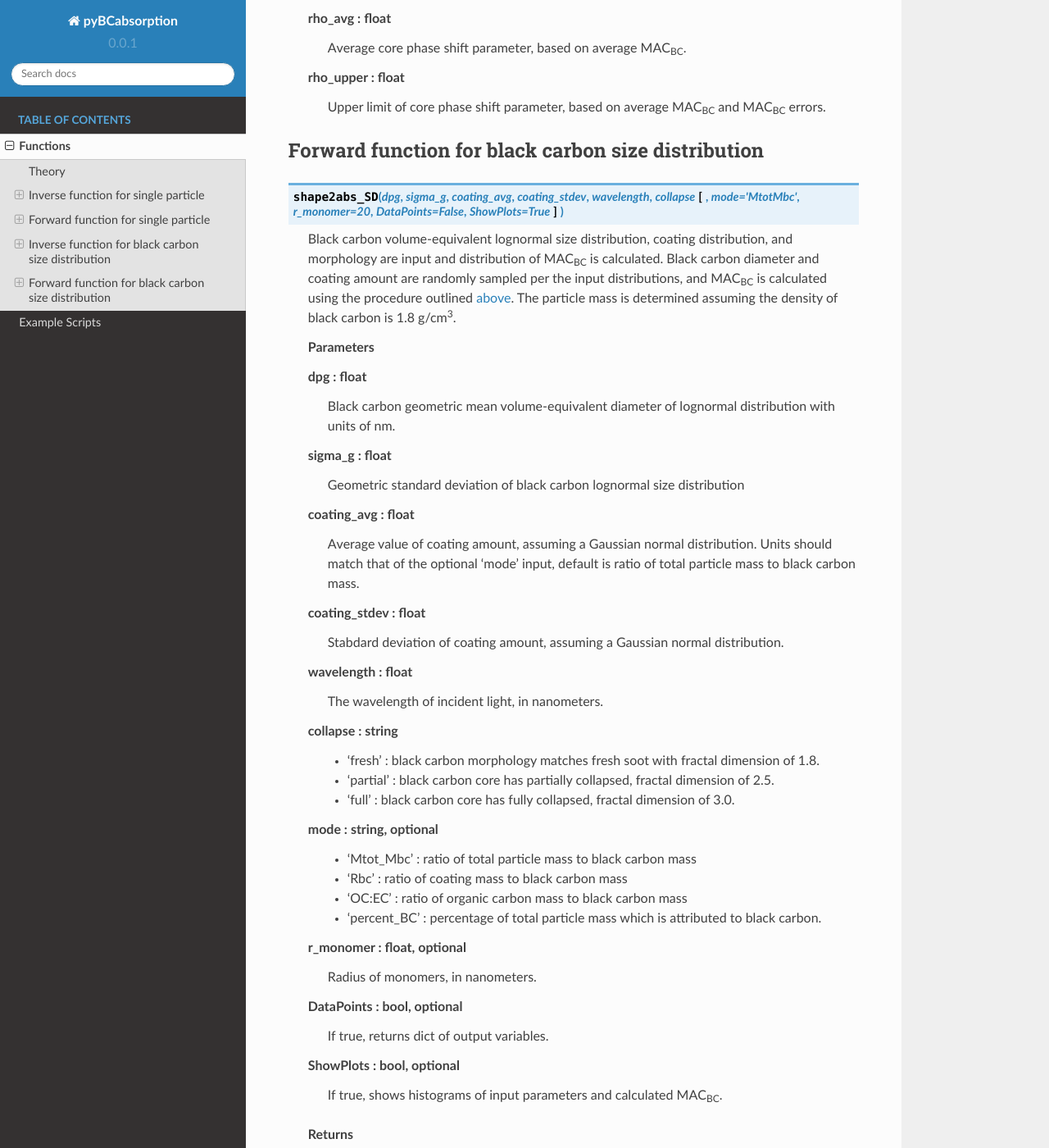
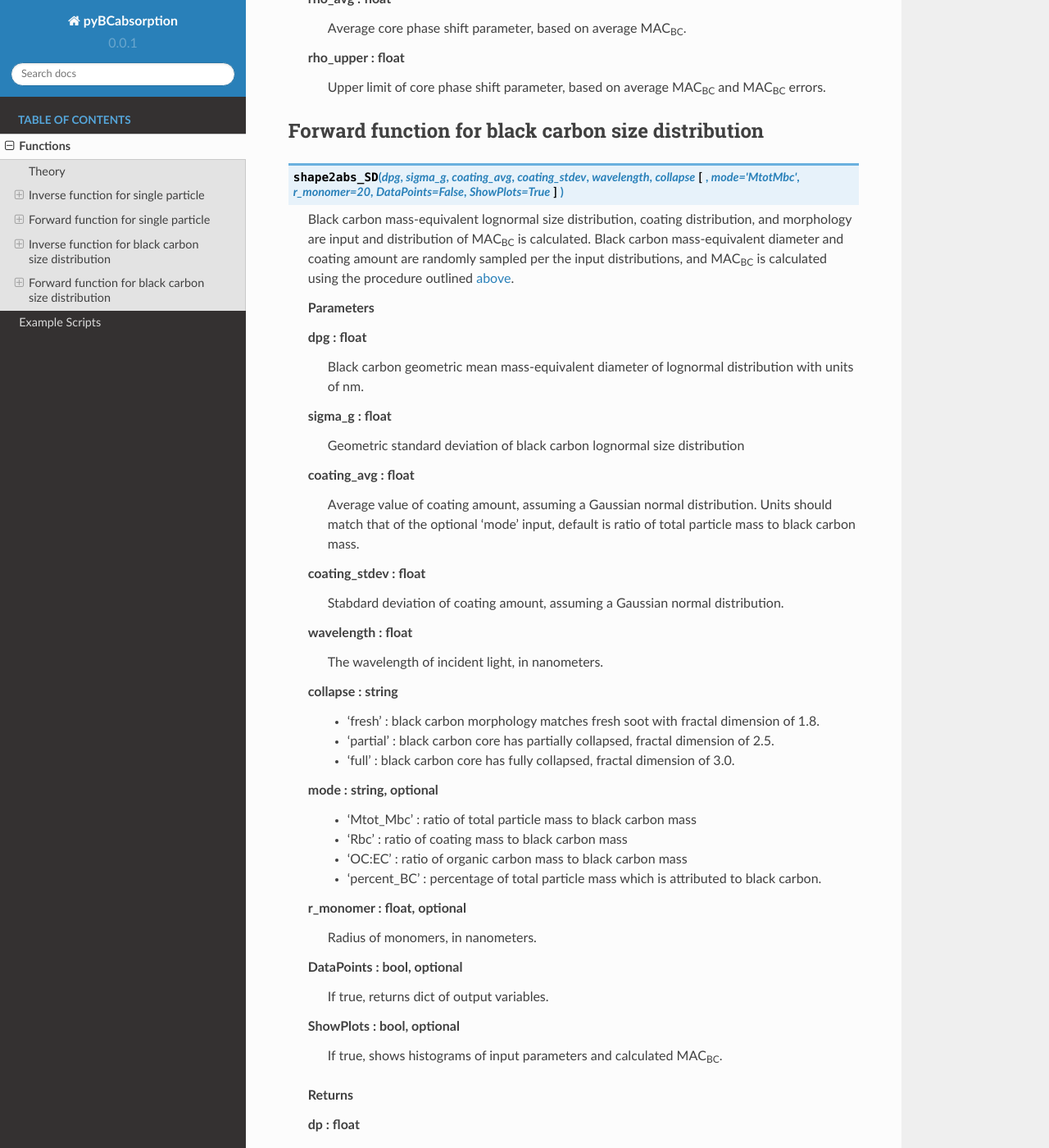
Before and after one commit to beelerpayton/FracScatt, a Sphinx documentation site: the page built from docs/source/functions.rst, in a window 1280 px wide and 1400 px high, scrolled down 6184 px. Shown: the whole window at 82% size. Built offline with Sphinx 7.4.7 and the Read the Docs theme 2.0.0, drawn with Linux system fonts in a browser that asks for light colours; pages that are not in the unit, such as notebooks, are missing from menus; some of the changed text lies outside the part shown.

Commit message:
Update functions.rst

```diff
--- a/docs/source/functions.rst
+++ b/docs/source/functions.rst
@@ -4,7 +4,7 @@ Functions for Internally Mixed Black Carbon Aggregates
 Theory
 ---------------------------------
 
-   This package computes the core phase shift parameter (:math:`{\rho}`\ :sub:`BC`) to infer the morphology of fractal black carbon aggregates using the particle diameter (d\ :sub:`p`), mass absorption cross-section (MAC\ :sub:`BC`), and mixing state (M\ :sub:`tot`/M\ :sub:`BC`). It should be noted that in this package, MAC\ :sub:`BC` is defined as the absorption cross-section per unit mass of black carbon. First, :math:`{\rho}`\ :sub:`BC` is constrained by determining whether the measured mass absorption cross-section (MAC\ :sub:`BC,meas`) is significantly less than that given by:
+   This package computes the core phase shift parameter (:math:`{\rho}`\ :sub:`BC`) to infer the morphology of fractal black carbon aggregates using the particle mass-equivalent diameter (d\ :sub:`p`), mass absorption cross-section (MAC\ :sub:`BC`), and mixing state (M\ :sub:`tot`/M\ :sub:`BC`). It should be noted that in this package, MAC\ :sub:`BC` is defined as the absorption cross-section per unit mass of black carbon. First, :math:`{\rho}`\ :sub:`BC` is constrained by determining whether the measured mass absorption cross-section (MAC\ :sub:`BC,meas`) is significantly less than that given by:
 
    :math:`{MAC_{BC,pred}=MAC_0\left (\frac{\lambda}{\lambda_0} \right)^{-AAE}\left[1+\frac{AC^{-B}\Gamma(B+1,C)}{C}-\frac{A\left(\frac{M_{tot}}{M_{BC}}\right)^{B}\left(\frac{M_{tot}}{M_{BC}}\right)^{-B}\Gamma\left(B+1,C\frac{M_{tot}}{M_{BC}}\right)}{C}\right]}`.
 	- :math:`{A=-1.189\pm0.029}`
@@ -63,7 +63,7 @@ Inverse function for single particle
 
 .. py:function:: abs2shape_SP(coating, absorption, wavelength, diameter, [abs_error=0.0, mode='MtotMbc', r_monomer=20, asDict=True, ReturnPlot=True, PlotPoint=True])
 
-   Black carbon volume-equivalent diameter, coating amount, and MAC\ :sub:`BC` are input and morpholgy is inferred using the procedure outlined `above <https://pyBCabs.readthedocs.io/en/latest/functions.html#theory>`_. The particle mass is determined assuming the density of black carbon is 1.8 g/cm\ :sup:`3`.
+   Black carbon mass-equivalent diameter, coating amount, and MAC\ :sub:`BC` are input and morpholgy is inferred using the procedure outlined `above <https://pyBCabs.readthedocs.io/en/latest/functions.html#theory>`_. The particle mass is used to infer the number of monomers, assuming the density of black carbon is 1.8 g/cm\ :sup:`3`.
 
    **Parameters**
 
@@ -74,7 +74,7 @@ Inverse function for single particle
    wavelength : float
 	The wavelength of incident light, in nanometers.
    diameter : float
-	Black carbon volume-equivalent diameter with units of nm.
+	Black carbon mass-equivalent diameter with units of nm.
    abs_error : float, optional
 	Error associated with measurement of MAC\ :sub:`BC`, in  m\ :sup:`2`/g.
    mode : string, optional
@@ -109,12 +109,12 @@ Forward function for single particle
 
 .. py:function:: shape2abs_SP(dp, coating, wavelength, collapse, [mode='MtotMbc', r_monomer=20, asDict=True])
 
-   Black carbon volume-equivalent diameter, coating amount, and morphology are input and MAC\ :sub:`BC` is calculated using the procedure outlined `above <https://pyBCabs.readthedocs.io/en/latest/functions.html#theory>`_. The particle mass is determined assuming the density of black carbon is 1.8 g/cm\ :sup:`3`.
+   Black carbon mass-equivalent diameter, coating amount, and morphology are input and MAC\ :sub:`BC` is calculated using the procedure outlined `above <https://pyBCabs.readthedocs.io/en/latest/functions.html#theory>`_.
 
    **Parameters**
 
    dp : float
-	Black carbon volume-equivalent diameter with units of nm.
+	Black carbon mass-equivalent diameter with units of nm.
    coating : float
 	Coating amount with units matching that of the optional 'mode' input. Default is ratio of total particle mass to black carbon mass.
    wavelength : float
@@ -136,7 +136,7 @@ Forward function for single particle
    **Returns**
 
    dp : float
-	Volume-equivalent diameter of particle in nm.
+	Mass-equivalent diameter of particle in nm.
    coating : float
 	Amount of coating with same units as input.
    MAC : float
@@ -147,7 +147,7 @@ Inverse function for black carbon size distribution
 
 .. py:function:: abs2shape_SD(coating, absorption, wavelength, dpg, sigma_g, [abs_error=0.0, mode='MtotMbc', r_monomer=20, asDict=True, ReturnPlot=True])
 
-   Black carbon volume-equivalent lognormal size distribution, coating amount, and MAC\ :sub:`BC` are input and morpholgy is inferred using the procedure outlined `above <https://pyBCabs.readthedocs.io/en/latest/functions.html#theory>`_. The particle mass is determined assuming the density of black carbon is 1.8 g/cm\ :sup:`3`.
+   Black carbon mass-equivalent lognormal size distribution, coating amount, and MAC\ :sub:`BC` are input and morpholgy is inferred using the procedure outlined `above <https://pyBCabs.readthedocs.io/en/latest/functions.html#theory>`_. The particle mass is used to infer the number of monomers, assuming the density of black carbon is 1.8 g/cm\ :sup:`3`.
 
    **Parameters**
 
@@ -158,7 +158,7 @@ Inverse function for black carbon size distribution
    wavelength : float
 	The wavelength of incident light, in nanometers.
    dpg : float
-	Black carbon geometric mean volume-equivalent diameter of lognormal distribution with units of nm.
+	Black carbon geometric mean mass-equivalent diameter of lognormal distribution with units of nm.
    sigma_g : float
 	Geometric standard deviation of black carbon lognormal size distribution.
    abs_error : float, optional
@@ -197,12 +197,12 @@ Forward function for black carbon size distribution
 
 .. py:function:: shape2abs_SD(dpg, sigma_g, coating_avg, coating_stdev, wavelength, collapse, [mode='MtotMbc', r_monomer=20, DataPoints=False, ShowPlots=True])
 
-   Black carbon volume-equivalent lognormal size distribution, coating distribution, and morphology are input and distribution of MAC\ :sub:`BC` is calculated. Black carbon diameter and coating amount are randomly sampled per the input distributions, and MAC\ :sub:`BC` is calculated using the procedure outlined `above <https://pyBCabs.readthedocs.io/en/latest/functions.html#theory>`_. The particle mass is determined assuming the density of black carbon is 1.8 g/cm\ :sup:`3`.
+   Black carbon mass-equivalent lognormal size distribution, coating distribution, and morphology are input and distribution of MAC\ :sub:`BC` is calculated. Black carbon mass-equivalent diameter and coating amount are randomly sampled per the input distributions, and MAC\ :sub:`BC` is calculated using the procedure outlined `above <https://pyBCabs.readthedocs.io/en/latest/functions.html#theory>`_.
 
    **Parameters**
 
    dpg : float
-	Black carbon geometric mean volume-equivalent diameter of lognormal distribution with units of nm.
+	Black carbon geometric mean mass-equivalent diameter of lognormal distribution with units of nm.
    sigma_g : float
 	Geometric standard deviation of black carbon lognormal size distribution
    coating_avg : float
@@ -230,8 +230,8 @@ Forward function for black carbon size distribution
    **Returns**
 
    dp : float
-   	- If DataPoints==True, volume-equivalent black carbon diameters used in calculations, in nm.
-	- If DataPoints==False, average and standard deviation of volume-equivalent black carbon diameters used in calculations, in nm.
+   	- If DataPoints==True, mass-equivalent black carbon diameters used in calculations, in nm.
+	- If DataPoints==False, average and standard deviation of mass-equivalent black carbon diameters used in calculations, in nm.
    coating : float
    	- If DataPoints==True, coating amounts used in calculations, with units matching those of 'mode' option.
 	- If DataPoints==False, average and standard deviation of coating amounts used in calculations, with units matching those of 'mode' option.
```
